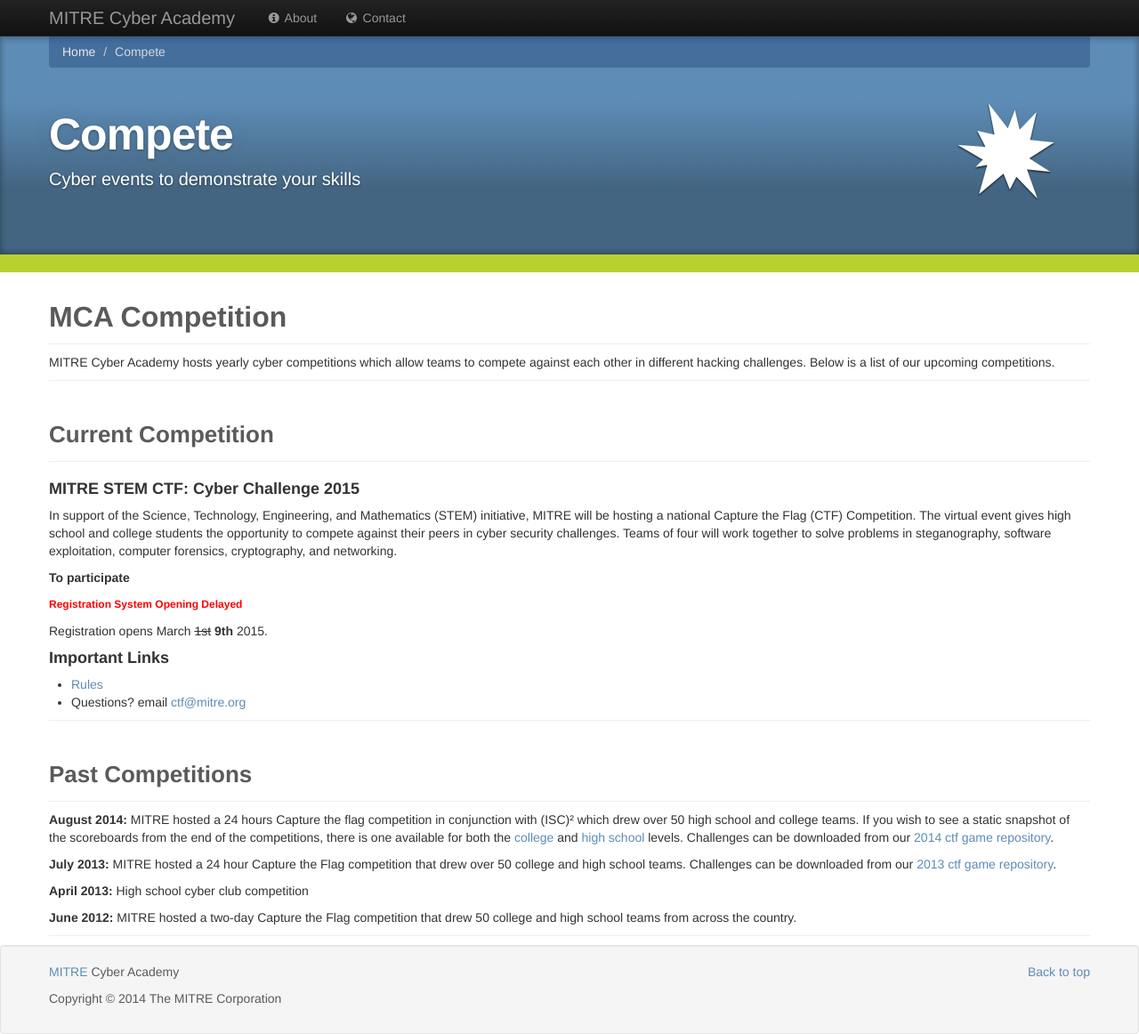
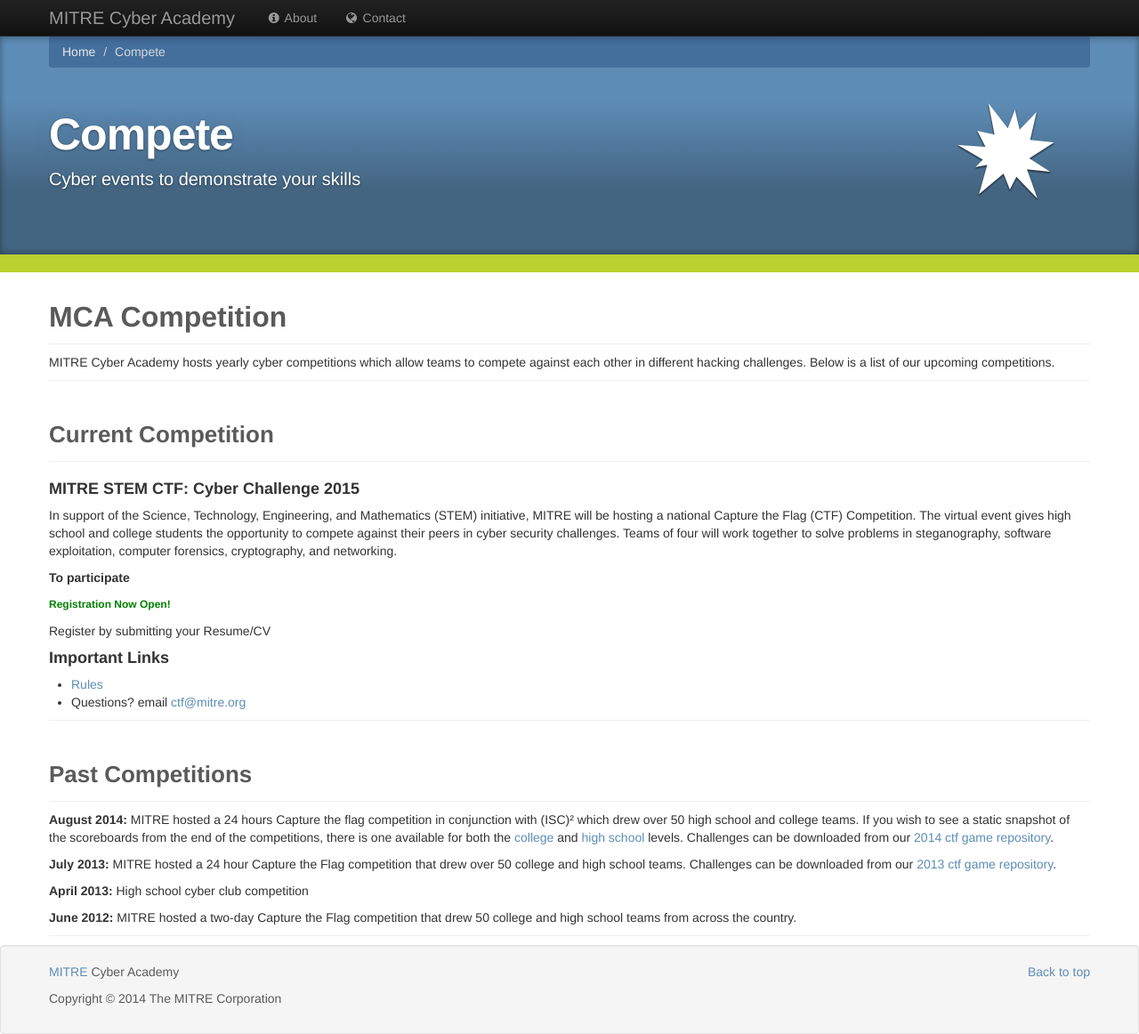
Before and after one commit to mitre-cyber-academy/mitre-cyber-academy.github.io, a Jekyll site: the page built from competitions/index.html, in a window 1280 px wide and 1162 px high. Shown: the whole window at 89% size. Built offline with Jekyll 4.4.1, drawn with Linux system fonts in a browser that asks for light colours.

Commit message:
Add link to registration

```diff
--- a/competitions/index.html
+++ b/competitions/index.html
@@ -43,8 +43,8 @@ redirect_from:
 
         <h5>To participate </h5>
         <p>
-            <h6 style="color:red;">Registration System Opening Delayed</h6>
-            Registration opens March <s>1st</s> <b>9th</b> 2015.
+            <h6 style="color:green;">Registration Now Open!</h6>
+            <a href="https://jobs.brassring.com/1033/ASP/TG/cim_home.asp?partnerid=119&siteid=5731"></a>Register by submitting your Resume/CV</a>
         </p>
 
         <h4>Important Links</h4>
```
